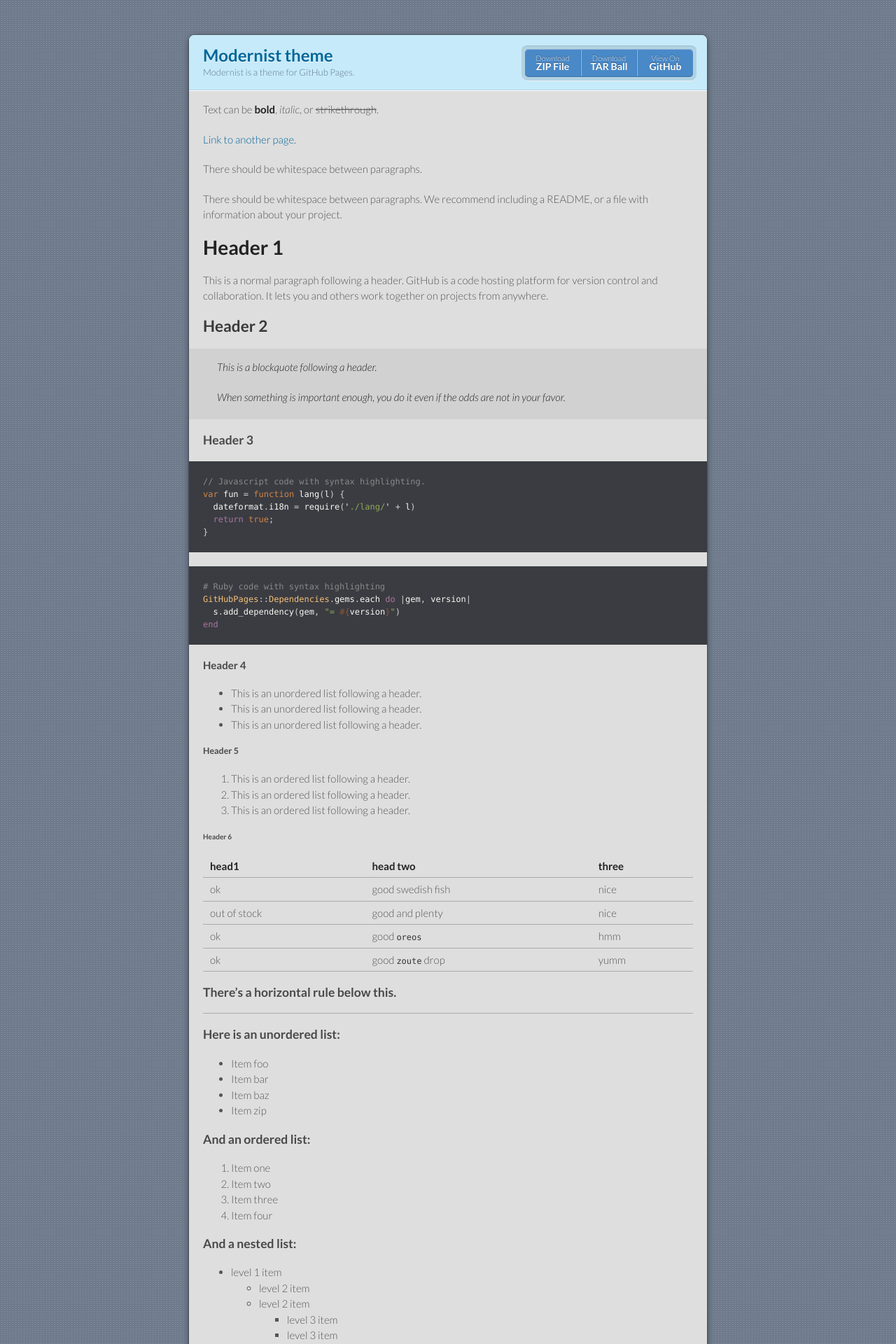
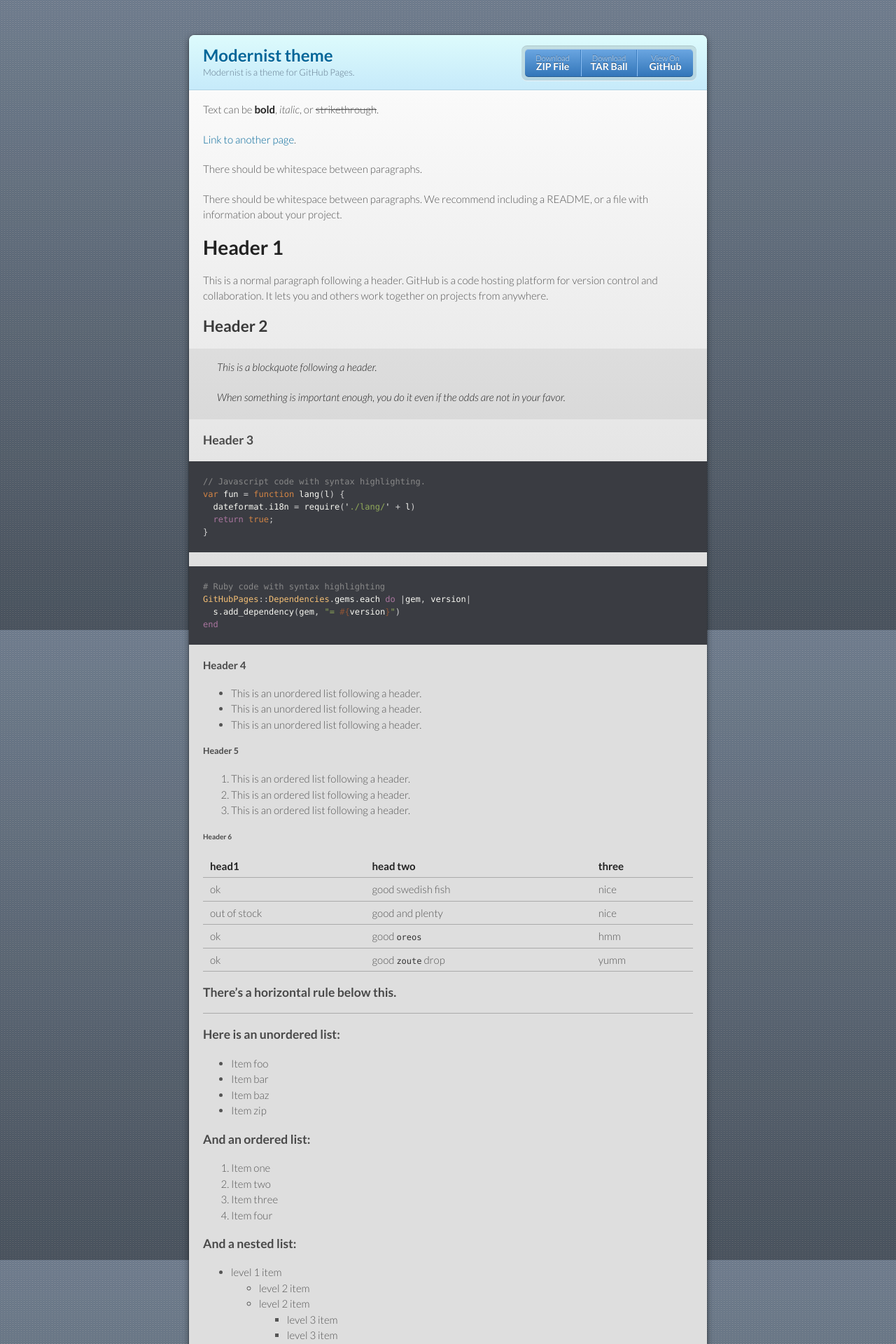
Before and after one commit to pages-themes/modernist, a Jekyll site: the page built from index.md, in a window 1280 px wide. Shown: the top 1920 px of the page at 70% size. Built offline with Jekyll 4.4.1, drawn with Linux system fonts in a browser that asks for light colours.

Commit message:
Replace linear_gradient with linear-gradient() CSS function

```diff
--- a/_sass/jekyll-theme-modernist.scss
+++ b/_sass/jekyll-theme-modernist.scss
@@ -3,7 +3,7 @@
 
 html {
   background:#6C7989;
-  background: #6C7989 linear_gradient(#6C7989, #434B55) fixed;
+  background: #6C7989 linear-gradient(#6C7989, #434B55) fixed;
   height: 100%;
 }
 
@@ -47,7 +47,7 @@ strong {
 header {
   border-radius: 8px 8px 0 0;
   background:#C6EAFA;
-  background: linear_gradient(#DDFBFC, #C6EAFA);
+  background: linear-gradient(#DDFBFC, #C6EAFA);
   position:relative;
   padding:15px 20px;
   border-bottom:1px solid #B2D2E1;
@@ -98,7 +98,7 @@ header {
     height:38px;
     padding:1px 0;
     background:#5198DF;
-    background: linear_gradient(#77B9FB, #3782CD);
+    background: linear-gradient(#77B9FB, #3782CD);
     border-radius:5px;
     box-shadow: inset rgba(#fff, 0.45) 0 1px 0, inset rgba(#000, 0.2) 0 -1px 0;
     width:auto;
@@ -163,7 +163,7 @@ section {
   padding:15px 20px;
   font-size:15px;
   border-top:1px solid #fff;
-  background: linear_gradient(#fafafa, #DEDEDE 700px);
+  background: linear-gradient(#fafafa, #DEDEDE 700px);
   border-radius: 0 0 8px 8px;
   position:relative;
 }
```
